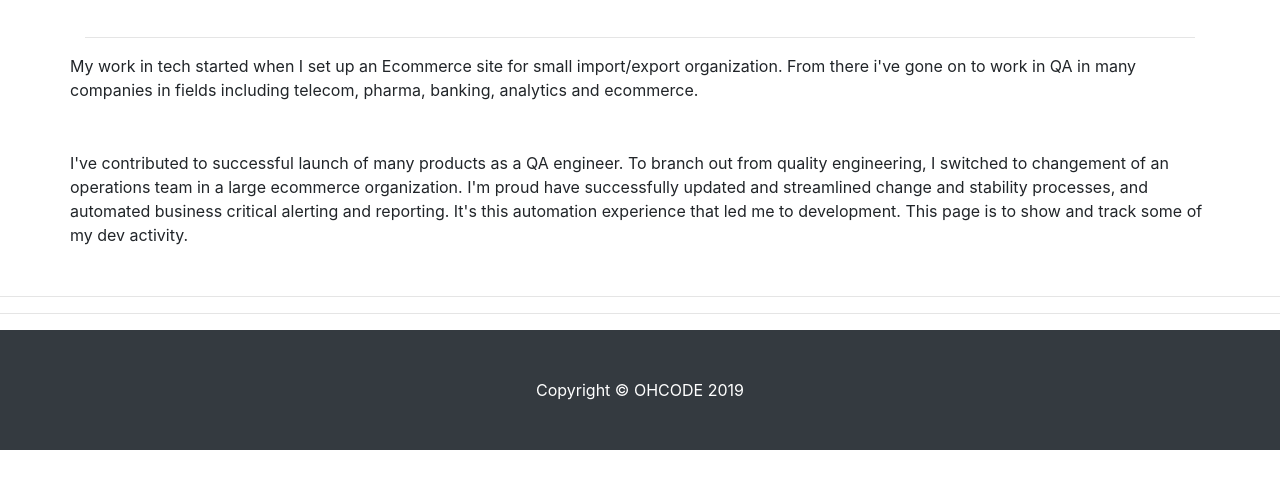
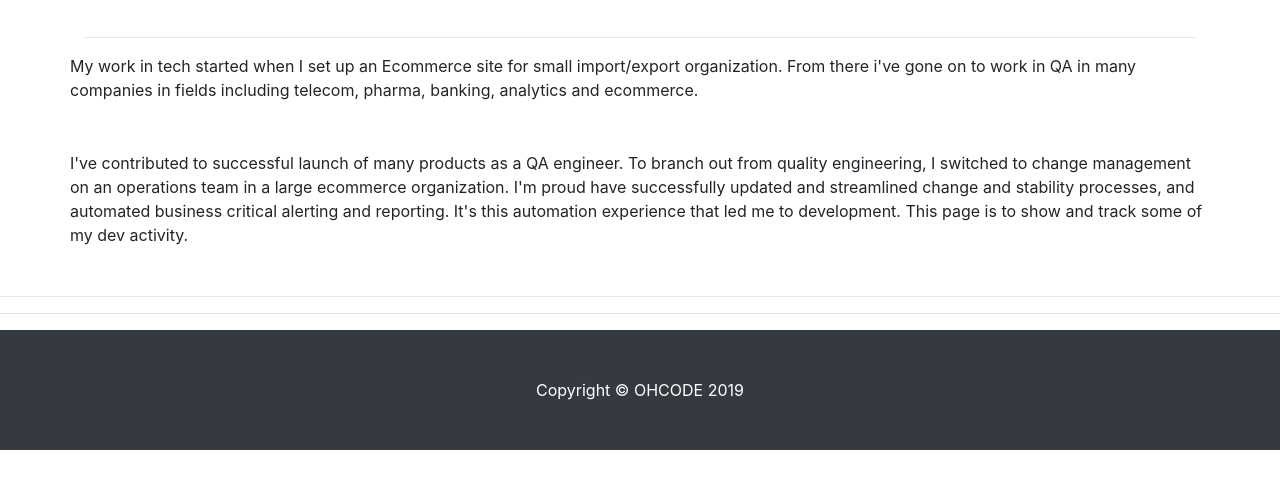
Before and after one commit to oleg-bc/portfolio, a website: page about.html in a window 1280 px wide. Shown: the part 131-620 px from the top of the page. Drawn offline with Linux system fonts and the light colour scheme.

Commit message:
small update on about page typos

```diff
--- a/about.html
+++ b/about.html
@@ -80,7 +80,7 @@
                 and ecommerce.
                 <hr>
                 I've contributed to successful launch of many products as a QA engineer. To branch out from quality engineering, I
-                switched to changement of an operations team in a large ecommerce organization. I'm proud have successfully updated and streamlined change and stability processes, and automated business critical alerting and reporting.
+                switched to change management on an operations team in a large ecommerce organization. I'm proud have successfully updated and streamlined change and stability processes, and automated business critical alerting and reporting.
 
                 It's this automation experience that led me to development. This page is to show and track some of my
                 dev activity.
```
